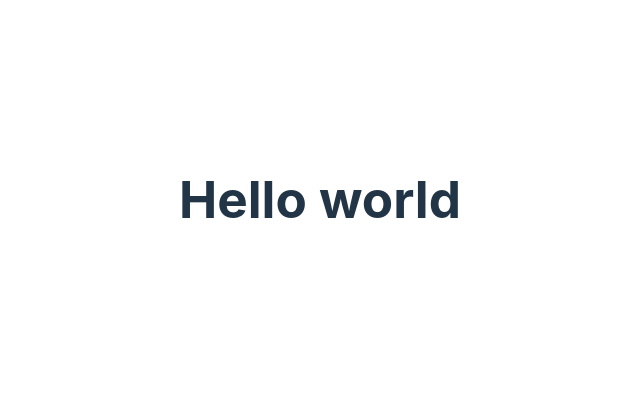
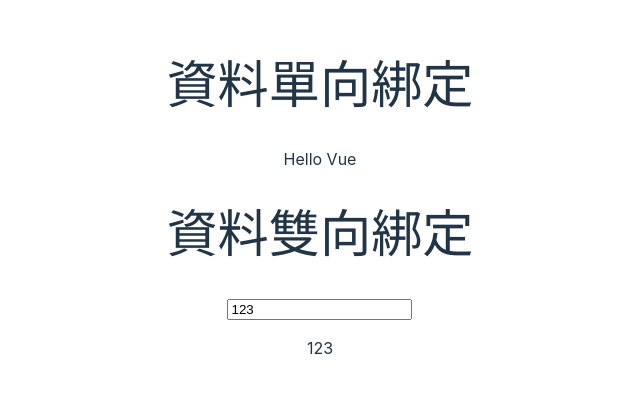
Before and after one commit to Ancientshield/vite-project, a Vue app: page / in a window 1280 px wide. Shown: the part 201-594 px from the top of the page, without its empty margins (320-960 px from the left). Built offline with nearby package versions, Linux system fonts and the light colour scheme.

Commit message:
Two Line Data-Binding

```diff
--- a/src/components/componentsA.vue
+++ b/src/components/componentsA.vue
@@ -1,7 +1,18 @@
 <template>
-  <h1>Hello world</h1>
+  <h1>資料單向綁定</h1>
+  {{ data }}
+  <h1>資料雙向綁定</h1>
+  <input type="text" v-model="text" />
+  <p>{{ text }}</p>
 </template>
 
-<script setup></script>
+<script setup>
+// 資料雙向綁定需要引入ref
+// import {ref} from "@vue/reactivity"
+import { ref } from "vue";
+// 資料驅動頁面
+const data = "Hello Vue";
+const text = ref("123");
+</script>
 
 <style></style>
```
